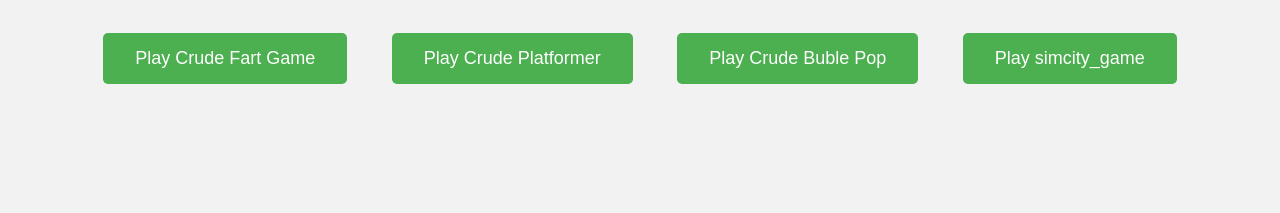
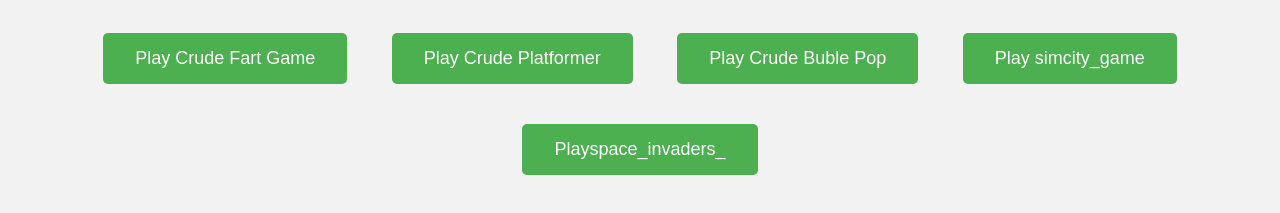
Before and after one commit to bigboy406/Big, a plain HTML site: page index.html in a window 1280 px wide. Shown: the part 129-342 px from the top of the page. Drawn offline with Linux system fonts and the light colour scheme.

Commit message:
Update index.html

```diff
--- a/index.html
+++ b/index.html
@@ -45,5 +45,6 @@
     <a href="crude_platformer.html" class="button">Play Crude Platformer</a>
     <a href="bubble_pop_game.html" class="button">Play Crude Buble Pop</a>
     <a href="simcity_game.html" class="button">Play simcity_game</a>
+    <a href="space_invaders_mobile.html" class="button">Playspace_invaders_</a>
 </body>
 </html>
```
